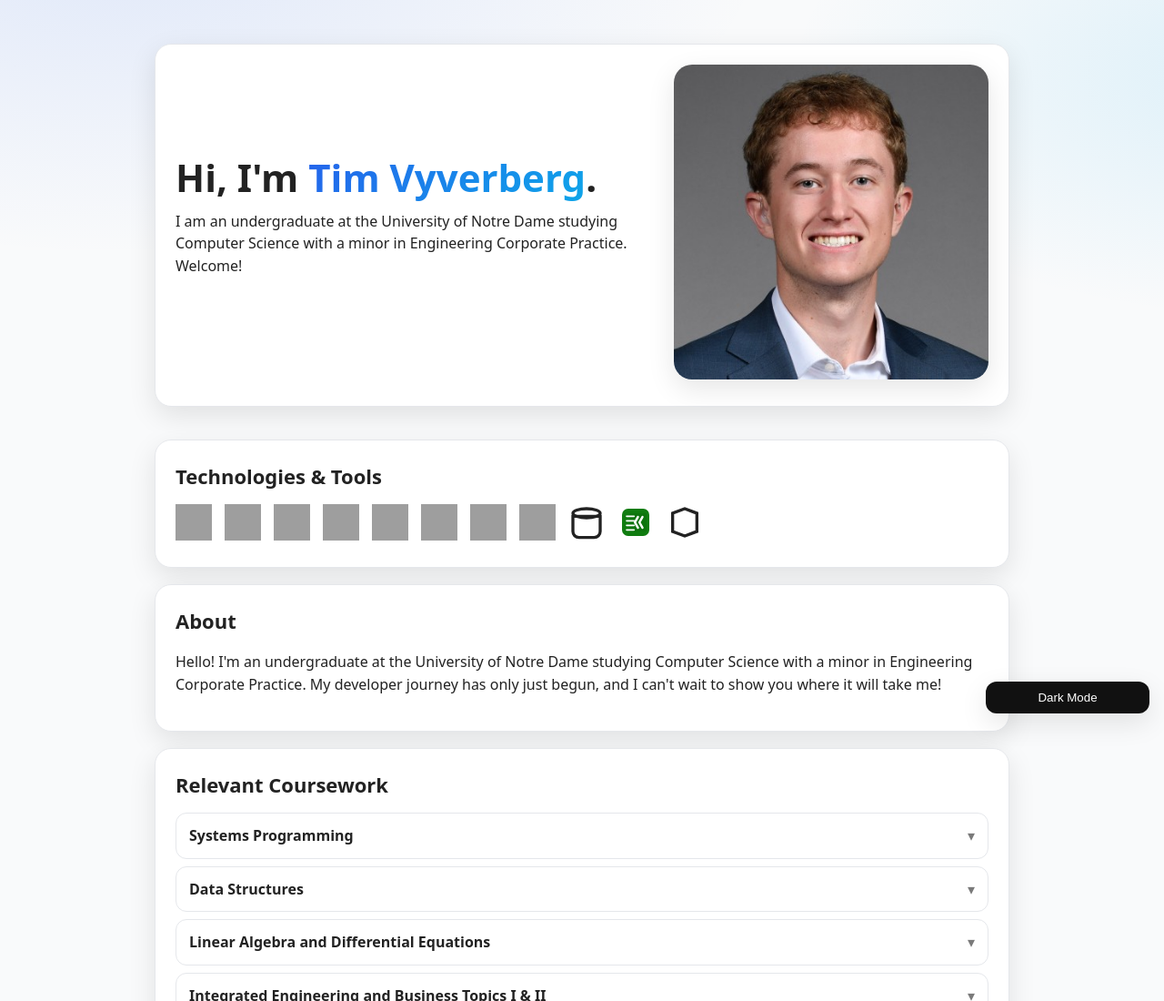
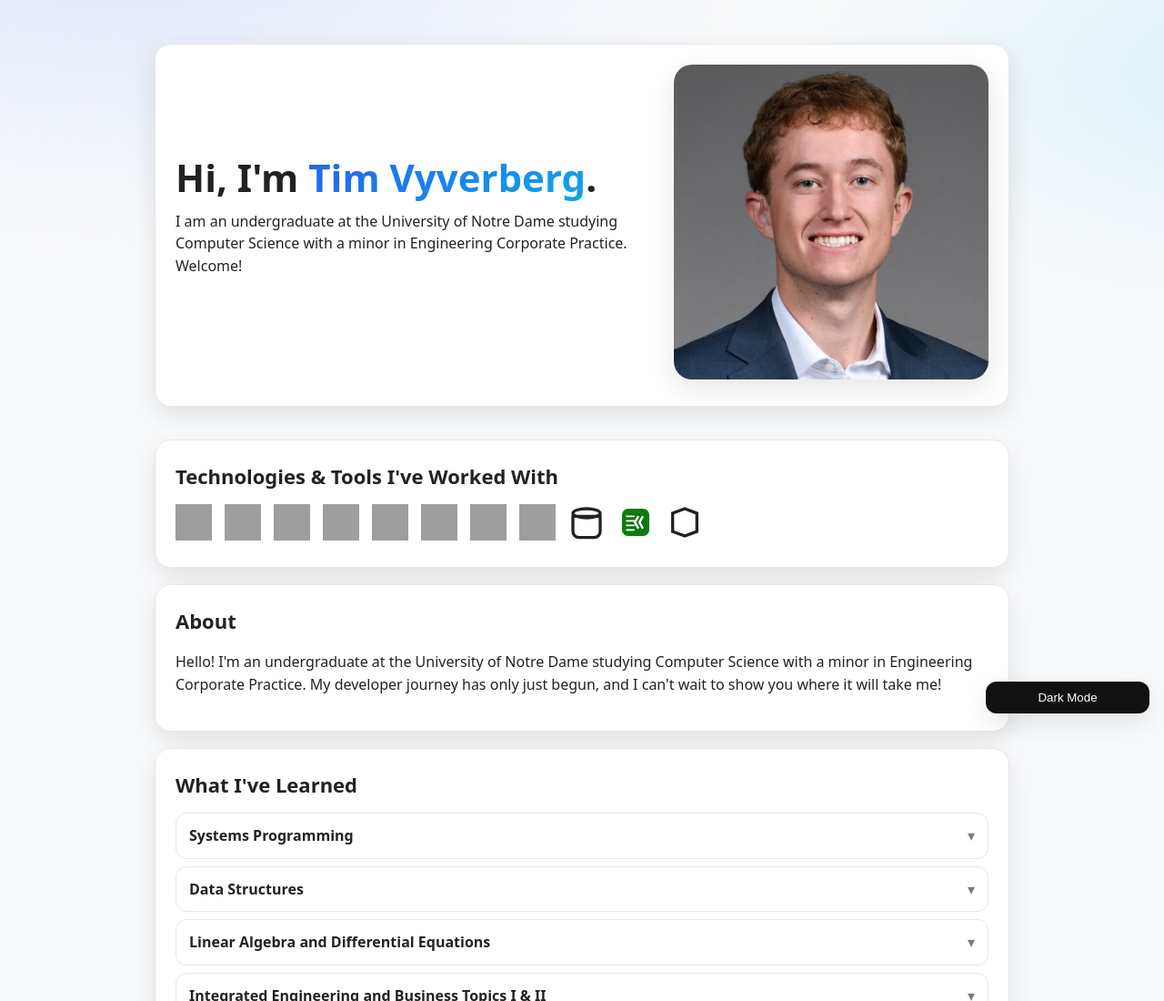
Before and after one commit to timvyve/timvyve.github.io, a plain HTML site: page index.html in a window 1280 px wide. Shown: the top 1100 px of the page at 91% size. Drawn offline with Linux system fonts and the light colour scheme; grey boxes are pictures that could not be loaded.

Commit message:
Update index.html

```diff
--- a/index.html
+++ b/index.html
@@ -146,7 +146,7 @@
     </section>
 
     <section id="skills" class="card">
-      <h2>Technologies &amp; Tools</h2>
+      <h2>Technologies &amp; Tools I've Worked With</h2>
       <div class="icon-row" style="display:flex;flex-wrap:wrap;gap:14px;align-items:center">
         <a href="https://www.python.org/" target="_blank" title="Python">
           <img class="icon" src="https://cdn.jsdelivr.net/gh/devicons/devicon/icons/python/python-original.svg" alt="Python" />
@@ -199,7 +199,7 @@
     </section>
 
     <section id="coursework" class="card" style="margin-top:18px">
-      <h2>Relevant Coursework</h2>
+      <h2>What I've Learned</h2>
       <div>
         <details>
           <summary><strong>Systems Programming</strong></summary>
```
